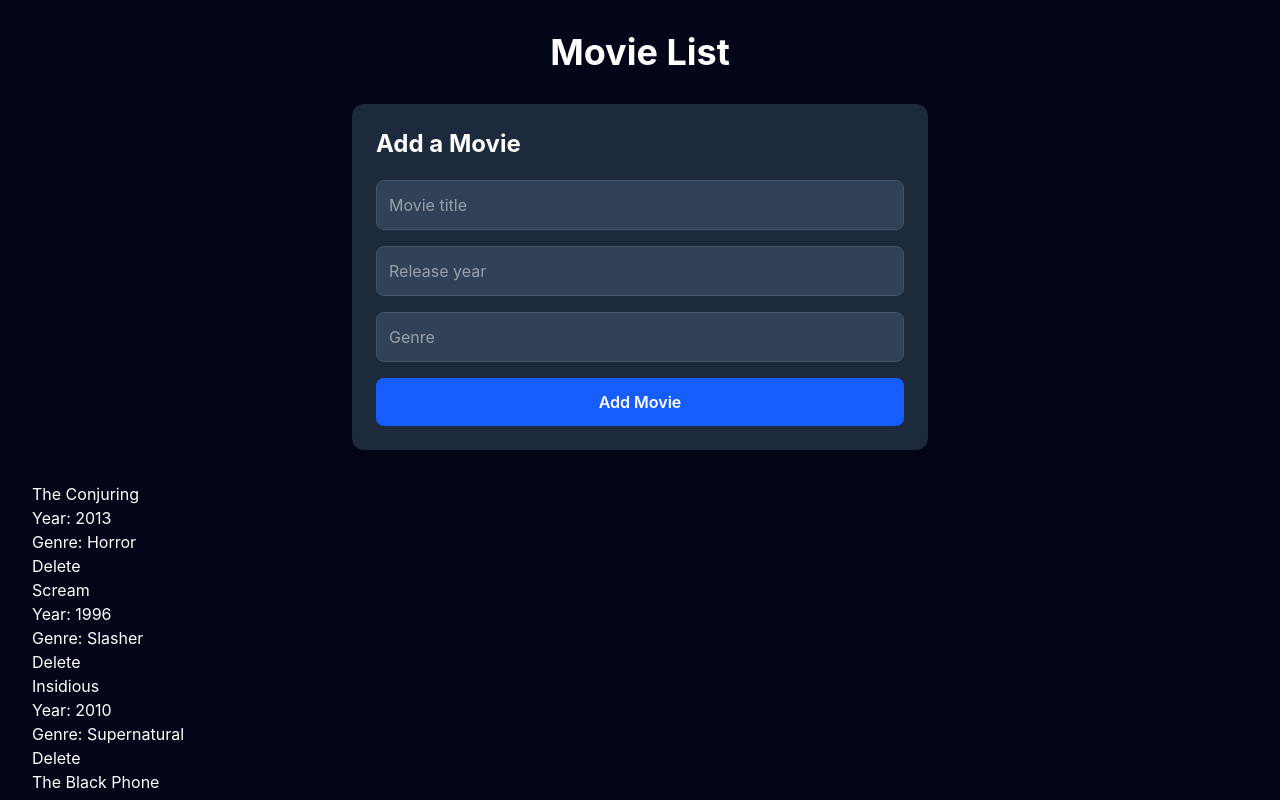
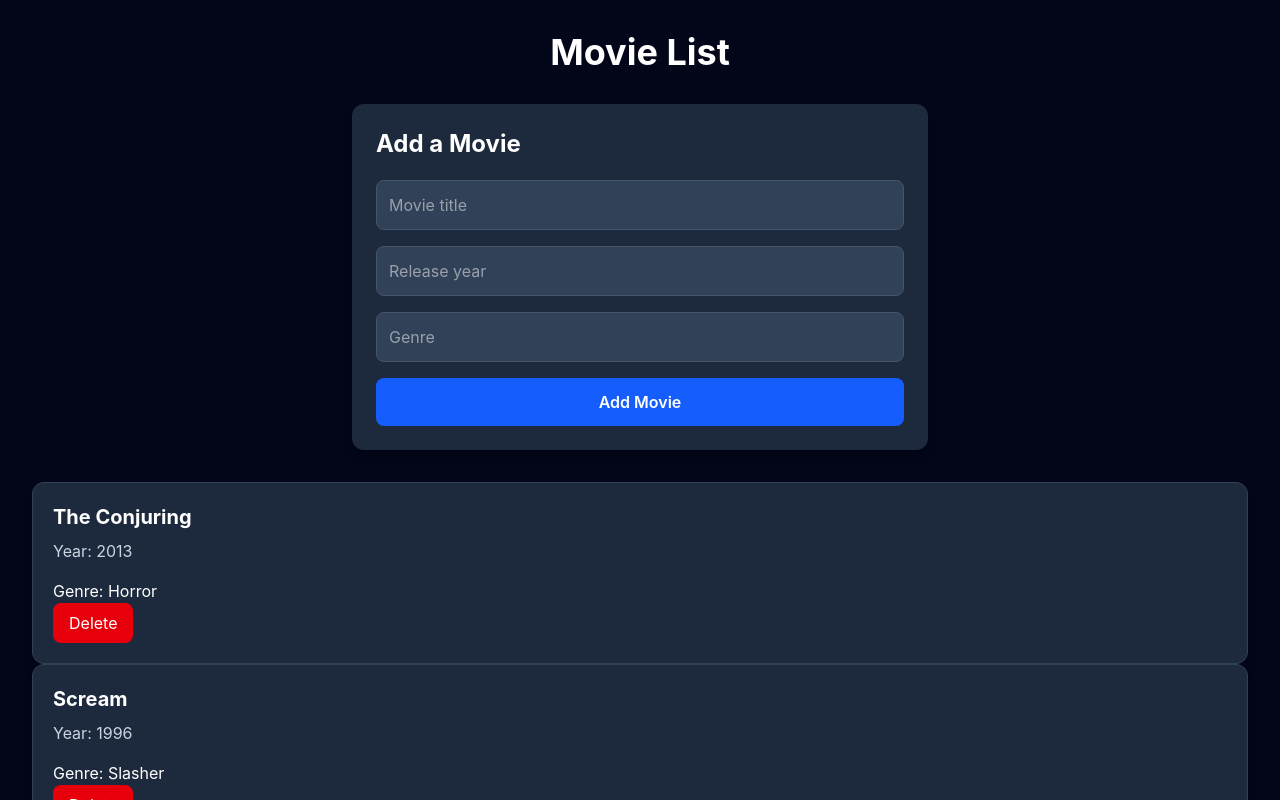
Before and after one commit to tamilakaranja/movie-list, a React (Vite) app: page / in a window 1280 px wide. Shown: the top 800 px of the page. Built offline with nearby package versions, Linux system fonts and the light colour scheme.

Commit message:
Style- Movie cards

```diff
--- a/src/components/MovieCard.jsx
+++ b/src/components/MovieCard.jsx
@@ -1,11 +1,11 @@
 function MovieCard({ id, title, year, genre, onDeleteMovie }) {
   return (
-    <div>
-      <h2>{title}</h2>
-      <p>Year: {year}</p>
+    <div className="bg-slate-800 p-5 rounded-xl shadow-lg border border-slate-700 hover:border-blue-500 transition">
+      <h2 className="text-xl font-bold text-white mb-2">{title}</h2>
+      <p className="text-slate-300 mb-4">Year: {year}</p>
       <p>Genre: {genre}</p>
 
-      <button onClick={() => onDeleteMovie(id)}>
+      <button onClick={() => onDeleteMovie(id)} className="bg-red-600 hover:bg-red-700 text-white px-4 py-2 rounded-lg transition">
         Delete
       </button>
     </div>
```
